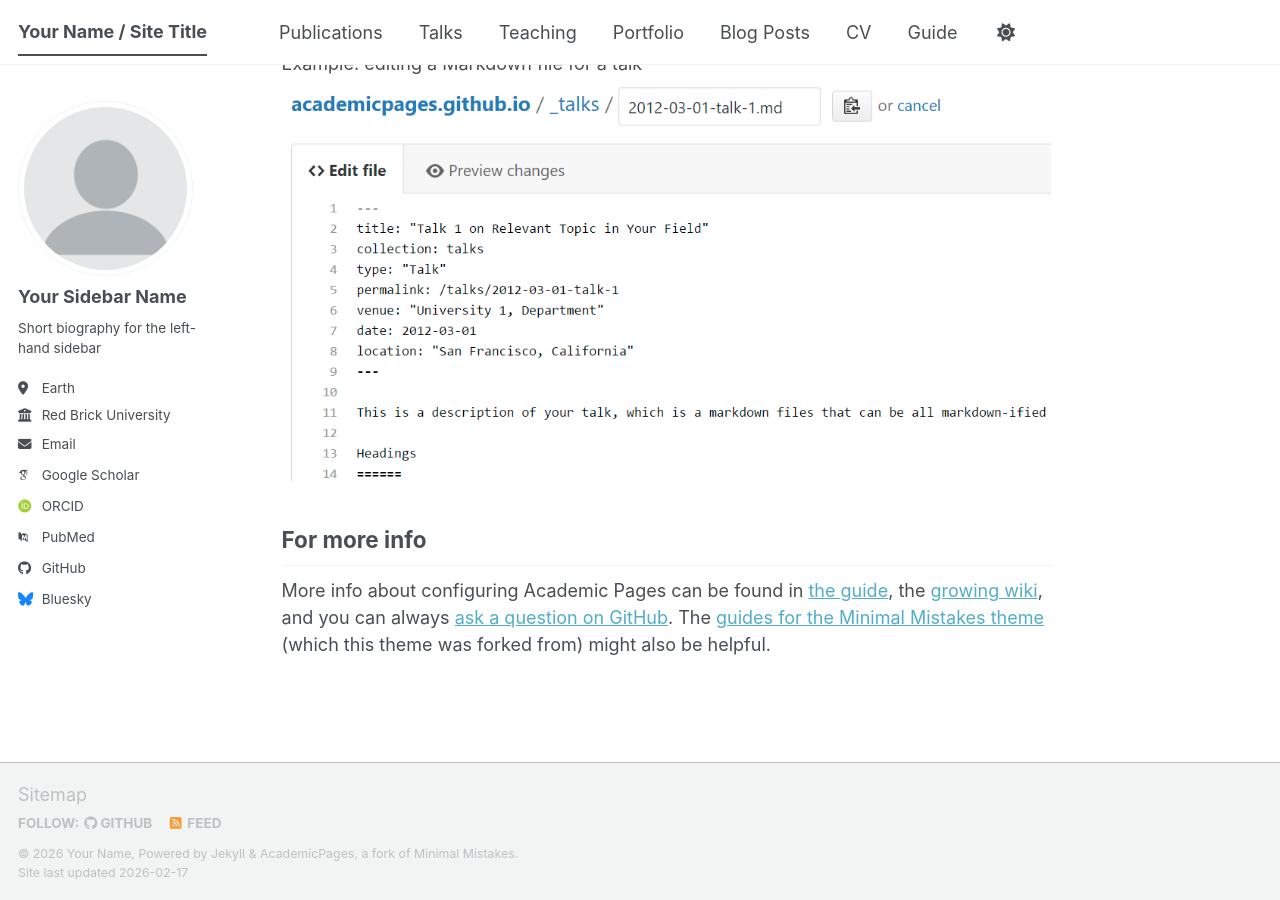
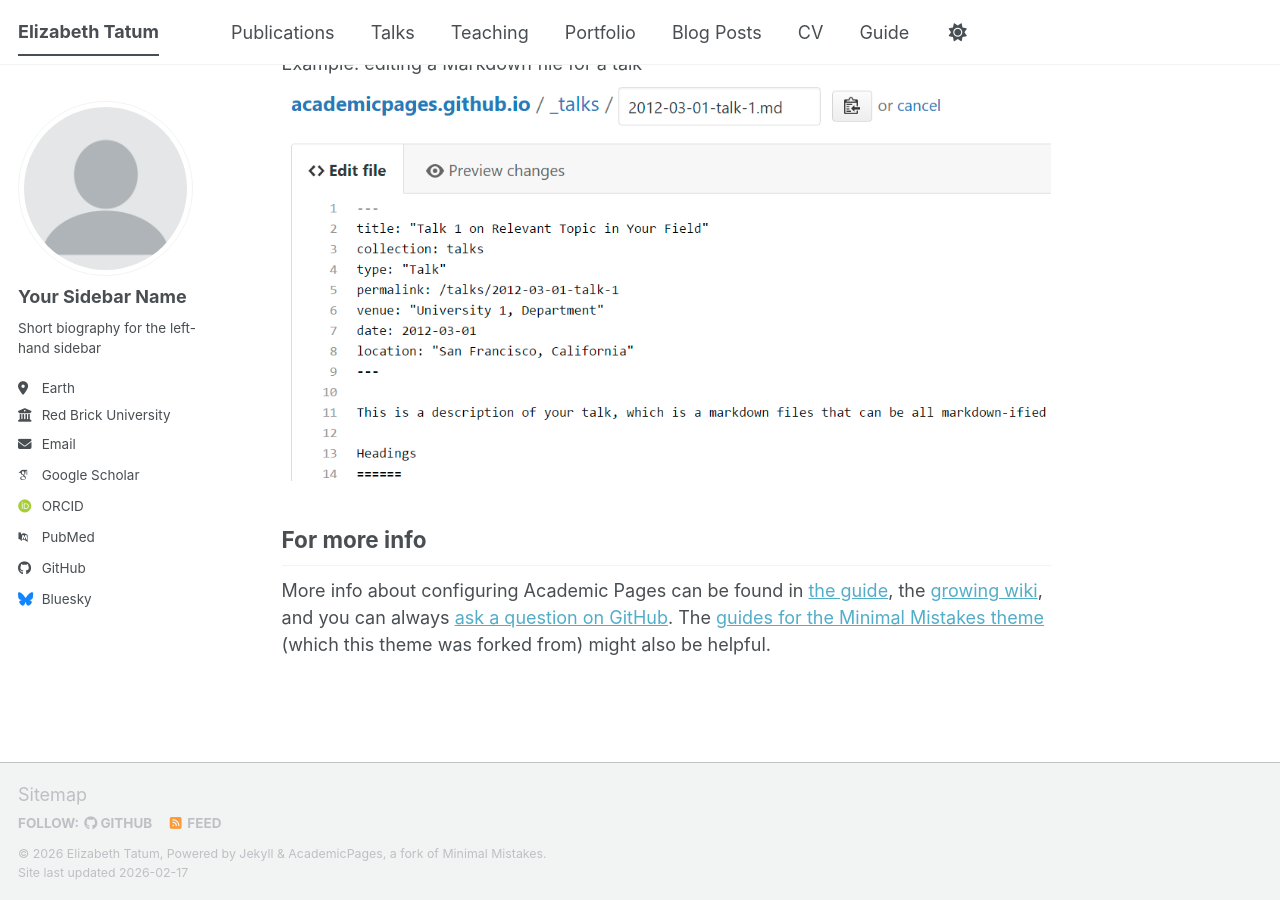
Before and after one commit to elizabeth-tatum/Elizabeth-tatum.github.io, a Jekyll site: the page built from _pages/about.md, in a window 1280 px wide and 900 px high, scrolled down 2720 px. Built offline with Jekyll 4.4.1, drawn with Linux system fonts in a browser that asks for light colours; some web fonts are replaced; a script bundle is joined from its source files by our own code; library files that are not in the unit come from our copies.

Commit message:
Update _config.yml

```diff
--- a/_config.yml
+++ b/_config.yml
@@ -9,9 +9,9 @@
 # Basic Site Settings
 locale                   : "en-US"
 site_theme               : "default" # The available themes options are "default", "air", "sunrise", "mint", "dirt" and "contrast"
-title                    : "Your Name / Site Title"
+title                    : "Elizabeth Tatum"
 title_separator          : "-"
-name                     : &name "Your Name"
+name                     : &name "Elizabeth Tatum"
 description              : &description "Your Name's academic portfolio"   # Update this with a general description of your site, this is the default if not overridden by a page
 url                      : https://academicpages.github.io # The base hostname & protocol for your site e.g. "https://[your GitHub username].github.io",
                                                            # or if you already have some other page hosted on Github then use "https://[your GitHub username].github.io/[Your Repo Name]"
```
